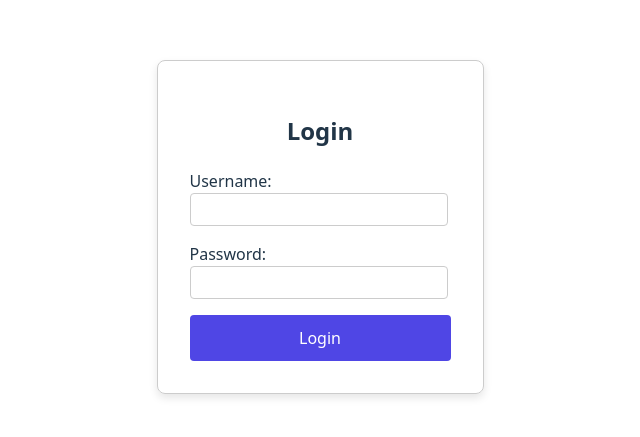
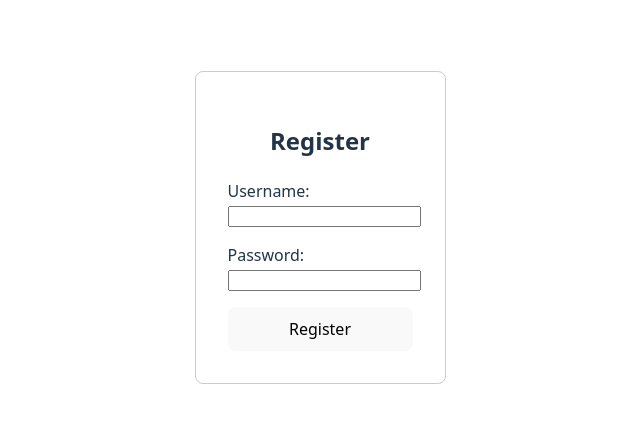
Before and after one commit to kristianriis/BPTracker, a React (Vite) app in the folder BPTracker/BPTracker.Frontend/: page /register in a window 1280 px wide. Before the commit this address led to /login. Shown: the part 173-610 px from the top of the page, without its empty margins (320-960 px from the left). Built offline with nearby package versions, Linux system fonts and the light colour scheme.

Commit message:
add: registerpage and routing

```diff
--- a/BPTracker/BPTracker.Frontend/src/App.jsx
+++ b/BPTracker/BPTracker.Frontend/src/App.jsx
@@ -2,11 +2,13 @@ import {BrowserRouter as Router, Routes, Route, Navigate} from "react-router-dom
 import LoginPage from './pages/LoginPage';
 import DashboardPage from './pages/DashboardPage';
 import {isLoggedIn} from "./api/AuthService.js";
+import RegisterPage from "./pages/RegisterPage.jsx";
 
 function App() {
     return (
         <Router>
             <Routes>
+                <Route path="/register" element={<RegisterPage/>} />
                 <Route path="/login" element={<LoginPage />} />
                 <Route
                     path="/dashboard"
--- /dev/null
+++ b/BPTracker/BPTracker.Frontend/src/pages/RegisterPage.jsx
@@ -0,0 +1,65 @@
+import {useState} from "react";
+import api from "../api/axios";
+import {useNavigate, useNavigation} from "react-router-dom";
+
+function RegisterPage() {
+    const [username, setUsername] = useState("");
+    const [password, setPassword] = useState("");
+    const [error, setError] = useState("");
+    const navigate = useNavigate();
+
+    const handleRegister = async (e) => {
+        e.preventDefault();
+        setError('');
+
+        try {
+            await api.post('/auth/register', {username, password});
+            navigate('/login');
+        } catch (err) {
+            console.error(err);
+            setError('Registration failed - username might be taken')
+        }
+    };
+
+    return (
+
+    <div style={{height: '100vh', display: 'flex', justifyContent: 'center', alignItems: 'center'}}>
+        <form onSubmit={handleRegister} style={{
+            padding: '2rem',
+            border: '1px solid #ccc',
+            borderRadius: '8px',
+            maxWidth: '400px',
+            width: '100%'
+        }}>
+            <h2 style={{textAlign: 'center'}}>Register</h2>
+
+            {error && <p style={{color: 'red', textAlign: 'center'}}>{error}</p>}
+
+            <div style={{marginBottom: '1rem'}}>
+                <label>Username:</label><br/>
+                <input
+                    type="text"
+                    value={username}
+                    onChange={(e) => setUsername(e.target.value)}
+                    required
+                    style={{width: '100%'}}
+                />
+            </div>
+
+            <div style={{marginBottom: '1rem'}}>
+                <label>Password:</label><br/>
+                <input
+                    type="password"
+                    value={password}
+                    onChange={(e) => setPassword(e.target.value)}
+                    required
+                    style={{width: '100%'}}
+                />
+            </div>
+
+            <button type="submit" style={{width: '100%'}}>Register</button>
+        </form>
+    </div>
+);
+}
+export default RegisterPage;
```
